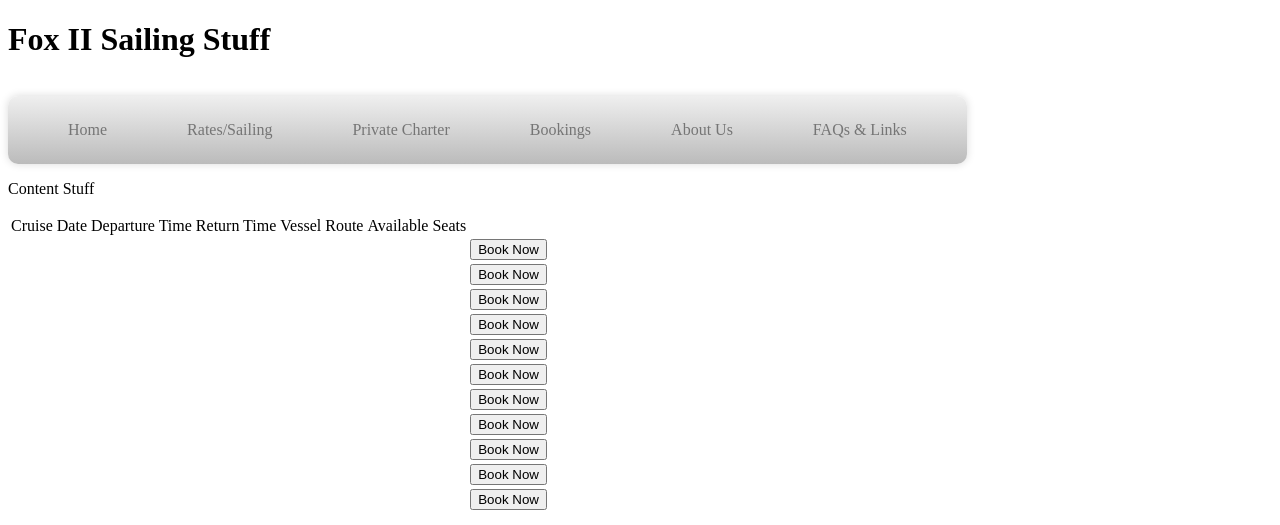
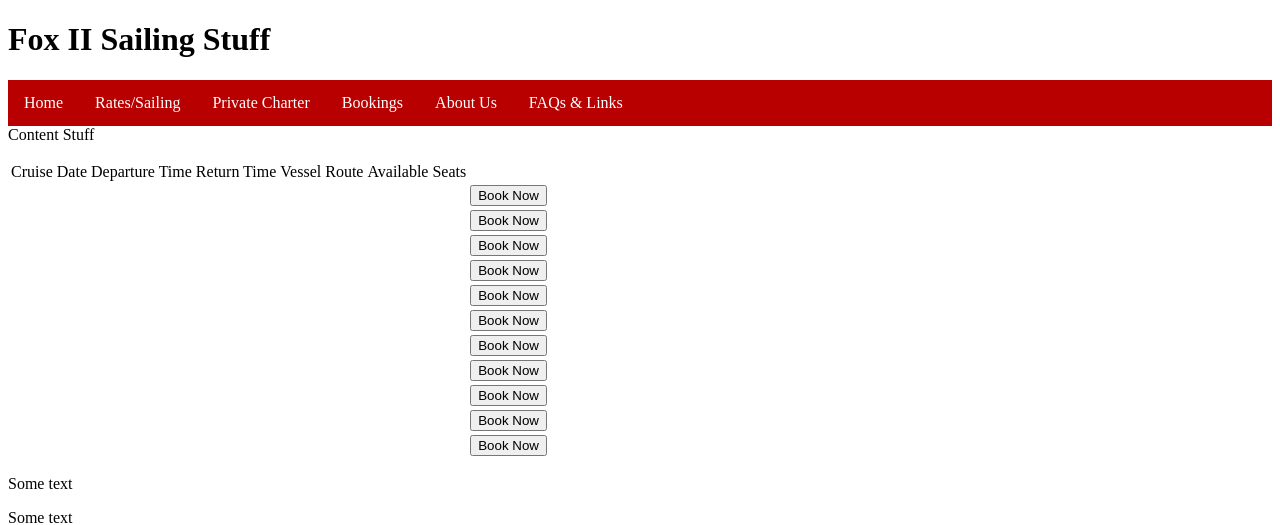
Before and after one commit to Nick13342/Fox_II_Website, a Flask app: page / in a window 1280 px wide. Shown: the top 525 px of the page. Run offline with Flask 2, Linux system fonts and the light colour scheme; data comes from the database, SQL or seed files in the repository.

Commit message:
Nav bar shiet

```diff
--- a/static/indexstyle.css
+++ b/static/indexstyle.css
@@ -1,69 +1,23 @@
-nav ul ul {
-	display: none;
+nav ul {
+    list-style-type: none;
+    margin: 0;
+    padding: 0;
+    overflow: hidden;
+    background-color: rgb(184, 0, 0);
 }
 
-	nav ul li:hover > ul {
-		display: block;
-	}
-
-nav ul {
-	background: #efefef;
-	background: linear-gradient(top, #efefef 0%, #bbbbbb 100%);
-	background: -moz-linear-gradient(top, #efefef 0%, #bbbbbb 100%);
-	background: -webkit-linear-gradient(top, #efefef 0%,#bbbbbb 100%);
-	box-shadow: 0px 0px 9px rgba(0,0,0,0.15);
-	padding: 0 20px;
-	border-radius: 10px;
-	list-style: none;
-	position: relative;
-	display: inline-table;
-}
-	nav ul:after {
-		content: ""; clear: both; display: block;
-	}
-
-nav ul li {
-	float: left;
-}
-	nav ul li:hover {
-		background: #4b545f;
-		background: linear-gradient(top, #4f5964 0%, #5f6975 40%);
-		background: -moz-linear-gradient(top, #4f5964 0%, #5f6975 40%);
-		background: -webkit-linear-gradient(top, #4f5964 0%,#5f6975 40%);
-	}
-		nav ul li:hover a {
-			color: #fff;
-		}
-
-	nav ul li a {
-		display: block; padding: 25px 40px;
-		color: #757575; text-decoration: none;
-	}
-
-nav ul ul {
-	background: #5f6975; border-radius: 0px; padding: 0;
-	position: absolute; top: 100%;
-}
-	nav ul ul li {
-		float: none;
-		border-top: 1px solid #6b727c;
-		border-bottom: 1px solid #575f6a;
-		position: relative;
-	}
-		nav ul ul li a {
-			padding: 15px 40px;
-			color: #fff;
-		}
-			nav ul ul li a:hover {
-				background: #4b545f;
-			}
-
-nav ul ul ul {
-	position: absolute; right: 100%; top:0;
+nav li {
+    float: left;
 }
 
-content nav ul a{
-	text-align: left;
-	margin: 0 auto;
-	width: 60%;
+nav li a {
+    display: block;
+    color: white;
+    text-align: center;
+    padding: 14px 16px;
+    text-decoration: none;
 }
+
+nav li a:hover {
+    background-color: #111;
+}
```
